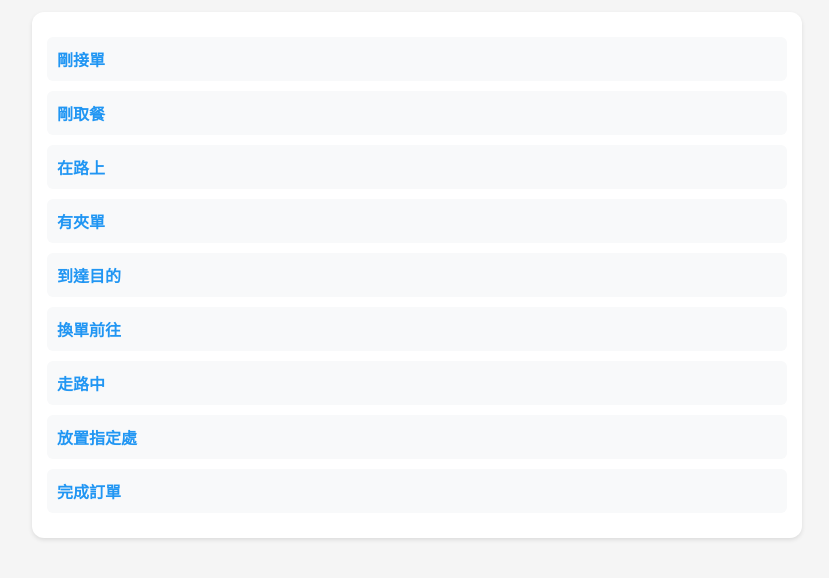
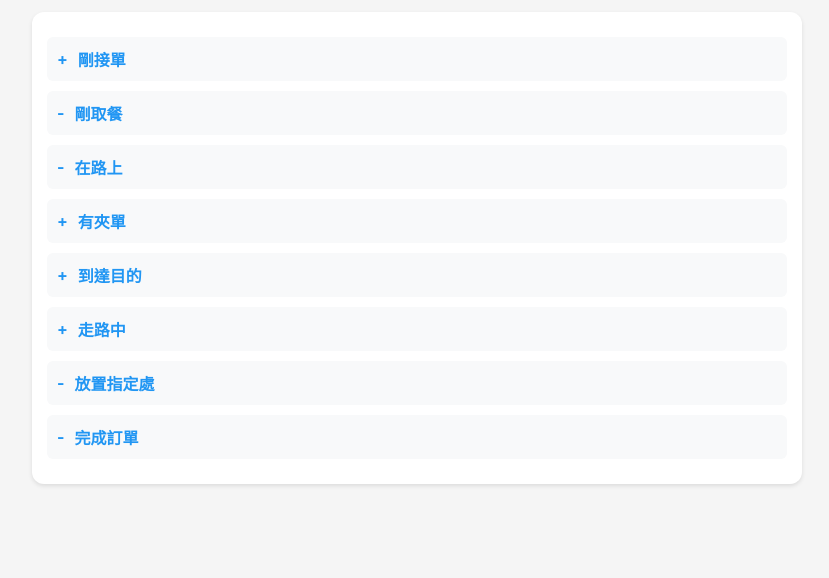
Before and after one commit to d9milktea/deliverybuddy, a plain HTML site: page delivery-quickcanned.html in a window 1280 px wide. Shown: the part 118-696 px from the top of the page, without its empty margins (223-1052 px from the left). Drawn offline with Linux system fonts and the light colour scheme.

Commit message:
變更罐頭文字、新增Icon

```diff
--- a/delivery-quickcanned.html
+++ b/delivery-quickcanned.html
@@ -1,5 +1,6 @@
 <!DOCTYPE html>
 <html lang="zh-TW">
+
 <head>
     <meta charset="UTF-8">
     <meta name="viewport" content="width=device-width, initial-scale=1.0">
@@ -10,6 +11,7 @@
             margin: 0;
             padding: 0;
         }
+
         body {
             font-family: -apple-system, BlinkMacSystemFont, "Segoe UI", Roboto, sans-serif;
             padding: 15px;
@@ -17,16 +19,19 @@
             margin: 0 auto;
             background: #f5f5f5;
         }
+
         .tree-menu {
             background: white;
             border-radius: 12px;
             padding: 15px;
             margin-top: 15px;
-            box-shadow: 0 2px 4px rgba(0,0,0,0.1);
+            box-shadow: 0 2px 4px rgba(0, 0, 0, 0.1);
         }
+
         .tree-item {
             margin: 10px 0;
         }
+
         .tree-title {
             font-weight: bold;
             color: #2196F3;
@@ -35,21 +40,41 @@
             background: #f8f9fa;
             border-radius: 6px;
             display: flex;
+            /* justify-content: space-between; */
             align-items: center;
         }
+
+        .tree-title {
+            display: flex;
+            align-items: center;
+        }
+
+        .tree-icon {
+            font-weight: bold;
+            color: #2196F3;
+            margin-right: 10px;
+        }
+
         .tree-content {
             display: none;
             margin-left: 20px;
         }
+
         .tree-content.active {
             display: block;
         }
+
         .phrase-item {
             display: flex;
             align-items: center;
             padding: 10px;
             border-bottom: 1px solid #eee;
         }
+
+        .phrase-item span {
+            white-space: pre-wrap; /* 保留換行符號 */
+        }
+
         .copy-btn {
             background: #2196F3;
             color: white;
@@ -60,9 +85,11 @@
             cursor: pointer;
             font-size: 0.9em;
         }
+
         .copy-btn:active {
             background: #1976D2;
         }
+
         .back-btn {
             background: #666;
             color: white;
@@ -72,12 +99,13 @@
             margin-bottom: 15px;
             cursor: pointer;
         }
+
         .toast {
             position: fixed;
             bottom: 20px;
             left: 50%;
             transform: translateX(-50%);
-            background: rgba(0,0,0,0.8);
+            background: rgba(0, 0, 0, 0.8);
             color: white;
             padding: 10px 20px;
             border-radius: 20px;
@@ -85,6 +113,7 @@
         }
     </style>
 </head>
+
 <body>
     <button onclick="location.href='index.html'" class="back-btn">← 返回</button>
     <h1>外送罐頭包</h1>
@@ -95,31 +124,64 @@
         const phrases = {
             "1_剛接單": {
                 title: "剛接單",
+                subItems: {
+                    "1_1_一般接單": {
+                        title: "一般接單",
                         phrases: [
+                            "您好，我是這次的外送員！\n剛接單，目前正前往取餐路上，\n完成訂單後，歡迎給我一個👍好評喲！謝謝！",
+                            "您好，我是這次的外送員。\n完成這次的訂單後，歡迎您動動手指，給我👍好評喲！謝謝\n剛接單，目前前往取餐路上囉！謝謝",
                             "您好，我是您的外送員，已收到訂單，正前往取餐",
-                    "您好，我是外送員，已接單，預計15-20分鐘送達"
+                            "您好，我是外送員，已接單，預計15-20分鐘送達",
                         ]
+                    },
+                    "1_2_夾單接單": {
+                        title: "夾單接單",
+                        phrases: [
+                            "您好，我是這次的外送員。\n因系統安排多筆訂單配送，送達時間可能會稍晚，還請您見諒。\n完成訂單後，歡迎給我一個👍好評喲！謝謝",
+                            "您好，我是這次的外送員。\n完成這次的訂單後，歡迎您動動手指，給我👍好評喲！謝謝\n剛接單，此次剛好被系統分派多張訂單派送，需請您耐心稍後其他訂單完成，\n謝謝",
+                            "您好，我是這次的外送員。因系統分派為夾單配送，送達時間可能會比預期晚一些，還請見諒",
+                            "您好，我是外送員。目前手上有兩筆訂單，會依序完成配送",
+                        ]
+                    }
+                }
             },
             "2_剛取餐": {
                 title: "剛取餐",
                 phrases: [
+                    "您好，\n已取餐完成，正在前往您點餐的目的地路上囉！\n謝謝",
+                    "您好，\n已取餐囉，\n因有夾單，所以需稍候喲！\n謝謝",
+                    "您好，我是這次的外送員。\n完成這次的訂單後，歡迎您動動手指，給我👍好評喲！謝謝\n已取餐，目前前往訂餐目的路上囉！謝謝",
+                    "您好，我是這次的外送員。\n完成這次的訂單後，歡迎您動動手指，給我👍好評喲！謝謝\n已取餐囉，\n因有夾單，所以需稍候喲！\n謝謝",
                     "您好，餐點已取餐完成，即將開始配送",
-                    "您好，已取餐完成，正在前往您的位置"
                 ]
             },
             "3_在路上": {
                 title: "在路上",
                 phrases: [
+                    "您好，\n目前正前往您餐點目的的路上囉！",
                     "您好，正在配送途中，約10分鐘到達",
-                    "正在安全騎車前往，請稍候"
+                    "正在安全騎車前往，請稍候",
                 ]
             },
             "4_有夾單": {
                 title: "有夾單",
+                subItems: {
+                    "4_1_取餐前": {
+                        title: "取餐前夾單",
                         phrases: [
                             "不好意思，系統有夾帶另一筆訂單，可能會稍微延遲送達時間",
-                    "抱歉，因系統分派有兩筆訂單，送達時間可能會比預期晚一些"
+                            "抱歉，因系統分派有兩筆訂單，送達時間可能會比預期晚一些",
                         ]
+                    },
+                    "4_2_取餐後": {
+                        title: "取餐後夾單",
+                        phrases: [
+                            "抱歉，系統臨時插入一個夾單訂單，可能會稍微延遲送達時間\n謝謝",
+                            "不好意思，剛收到系統安排的夾單訂單，會盡快完成配送\n謝謝",
+                            "您好，已取餐囉，\n因有夾單，所以需稍候喲！\n謝謝",
+                        ]
+                    }
+                }
             },
             "5_到達目的": {
                 title: "到達目的",
@@ -130,8 +192,8 @@
                             "5_1_1_送到外送區": {
                                 title: "送到外送區",
                                 phrases: [
-                                    "您好，已送達社區外送區，請記得下來取餐",
-                                    "您好，已到達社區大廳外送區"
+                                    "您好，已送達社區外送區，請記得下來取餐\n謝謝",
+                                    "您好，已到達社區大廳外送區",
                                 ]
                             }
                         }
@@ -142,27 +204,21 @@
                             "5_2_1_未開門": {
                                 title: "在樓下未開門",
                                 phrases: [
-                                    "您好，我已到達樓下，請問方便開門嗎？",
-                                    "您好，我在一樓大門口，需要您開門"
+                                    "您好，我已到達您點餐目的1樓囉，再麻煩幫我開啟1樓的大門\n謝謝",
+                                    "您好，我已到達您點餐目的1樓囉\n謝謝",
                                 ]
                             },
                             "5_2_2_已開門": {
                                 title: "在樓下已開門",
                                 phrases: [
-                                    "您好，已進入大樓，正在上樓",
-                                    "感謝開門，正在前往您的樓層"
+                                    "您好，\n我已經到達您點餐目的1樓囉！\n準備上樓中\n謝謝",
+                                    "您好，\n感謝開門，正在前往您的樓層\n謝謝您耐心的等候",
+                                    "您好，\n已進入大樓，正在前往您的樓層\n謝謝您耐心的等候",
                                 ]
                             }
                         }
                     }
                 }
-            },
-            "6_換單": {
-                title: "換單前往",
-                phrases: [
-                    "您好，已完成前一筆訂單，即將前往您的位置",
-                    "剛完成前一筆配送，現在專心為您服務"
-                ]
             },
             "7_走路中": {
                 title: "走路中",
@@ -170,15 +226,14 @@
                     "7_1_電梯": {
                         title: "電梯中",
                         phrases: [
-                            "正在搭電梯上樓",
-                            "在電梯內，即將到達"
+                            "正在準備搭電梯上樓",
+                            "在電梯內，即將到達",
                         ]
                     },
                     "7_2_樓梯": {
                         title: "走樓梯",
                         phrases: [
-                            "正在走樓梯上樓，馬上到",
-                            "透過樓梯上樓中，很快就到"
+                            "正在走樓梯上樓，請稍後",
                         ]
                     }
                 }
@@ -187,14 +242,15 @@
                 title: "放置指定處",
                 phrases: [
                     "已按照指示放在門口",
-                    "餐點已放在指定位置"
+                    "餐點已放在指定位置",
                 ]
             },
             "9_完成訂單": {
                 title: "完成訂單",
                 phrases: [
+                    "祝您用餐愉快，有個美好的一天！\n即將完成這次的訂單囉！\n請您幫我在這次訂單最後給我👍好評喲！\n謝謝您😄",
                     "餐點已送達，祝您用餐愉快！",
-                    "感謝您的訂購，祝您有美好的一天！"
+                    "感謝您的訂購，祝您有美好的一天！",
                 ]
             }
         };
@@ -206,13 +262,23 @@
 
                 const title = document.createElement('div');
                 title.className = 'tree-title';
-                title.textContent = data[key].title;
+
+                const icon = document.createElement('span');
+                icon.className = 'tree-icon';
+                icon.textContent = data[key].subItems ? '+' : '-';
+
+                const titleText = document.createElement('span');
+                titleText.textContent = data[key].title;
+
+                title.appendChild(icon);
+                title.appendChild(titleText);
 
                 const content = document.createElement('div');
                 content.className = 'tree-content';
 
                 title.onclick = () => {
-                    content.classList.toggle('active');
+                    const isActive = content.classList.toggle('active');
+                    icon.textContent = isActive ? '-' : '+';
                 };
 
                 item.appendChild(title);
@@ -258,4 +324,5 @@
         createTreeMenu(phrases, document.getElementById('phraseTree'));
     </script>
 </body>
+
 </html>
```
Lines whose indentation alone changed are shown as unchanged.
